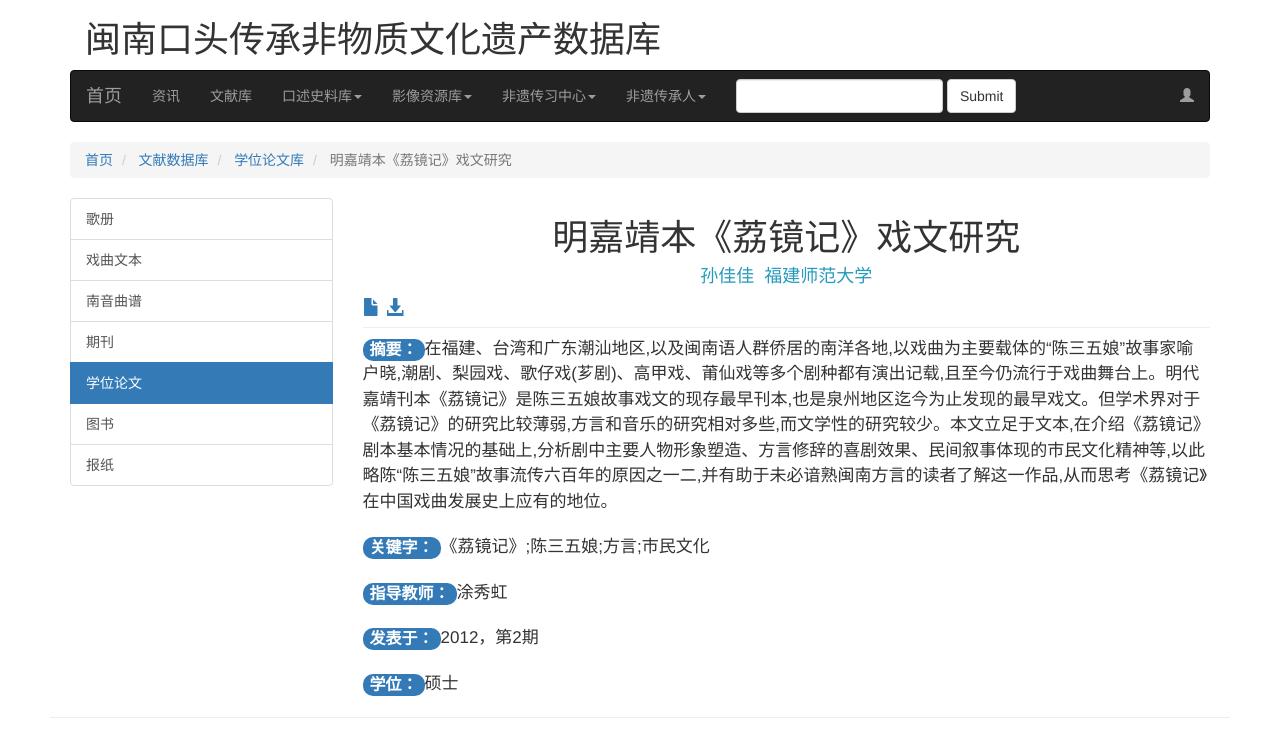
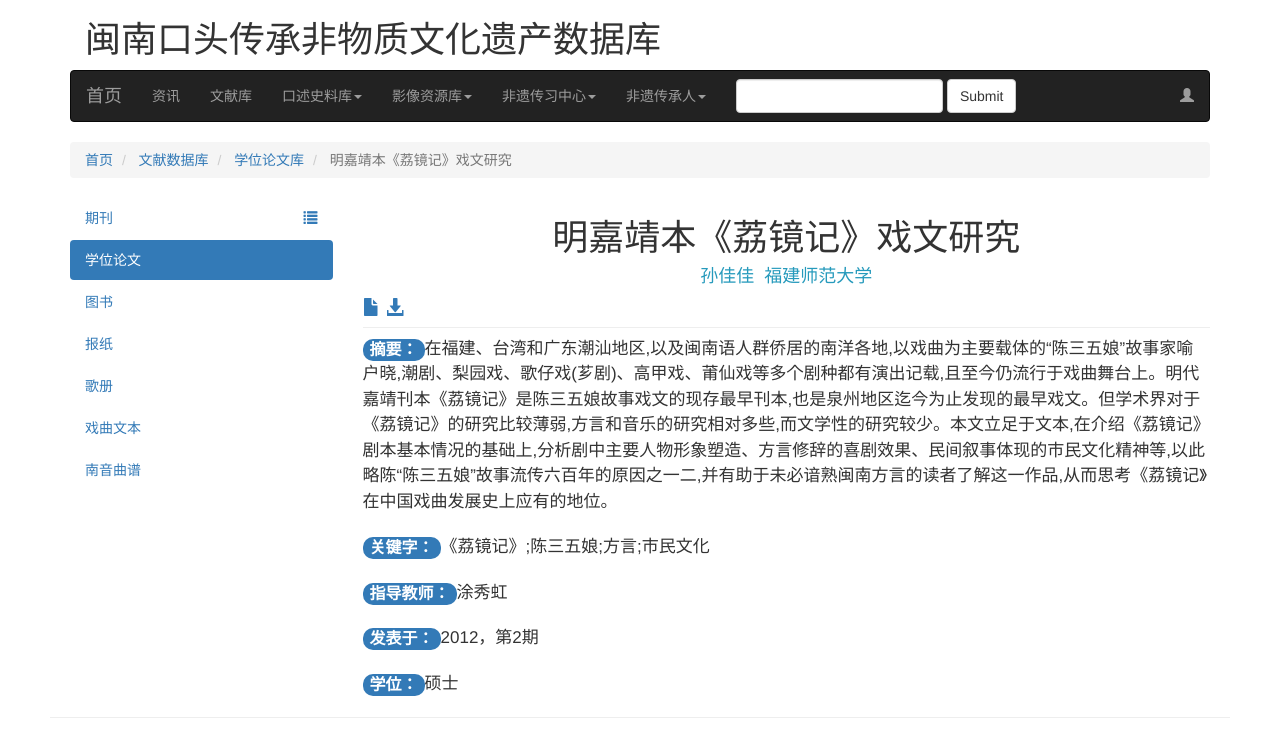
Before and after one commit to mortersen/guanyinshan, a Django app: page /documentdb/dissertation/4/ in a window 1280 px wide. Shown: the top 730 px of the page. Run offline with Django 3.2, Linux system fonts and the light colour scheme; data comes from the database, SQL or seed files in the repository; some libraries are stand-ins or nearby versions.

Commit message:
修改左侧导航栏

```diff
--- a/template/documentdb/dissertation_detail.html
+++ b/template/documentdb/dissertation_detail.html
@@ -30,15 +30,30 @@
             </div>
             <div>
                 <div class="col-sm-3">
-                    <div class="list-group side-bar">
-                        <a class="list-group-item " href="{% url 'DocumentDB:songbook' %}">歌册</a>
-                        <a class="list-group-item " href="{% url 'DocumentDB:operatext' %}">戏曲文本</a>
-                        <a class="list-group-item " href="{% url 'DocumentDB:nanyinopern' %}">南音曲谱</a>
-                        <a class="list-group-item " href="{% url 'DocumentDB:periodical' %}">期刊</a>
-                        <a class="list-group-item active" href="{% url 'DocumentDB:dissertation' %}">学位论文</a>
-                        <a class="list-group-item " href="{% url 'DocumentDB:books' %}">图书</a>
-                        <a class="list-group-item " href="{% url 'DocumentDB:newspaper' %}">报纸</a>
-                    </div>
+                    <ul class="nav nav-pills nav-stacked">
+                        <li>
+                            <a href="{% url 'DocumentDB:periodical' %}">期刊
+                                <span class="pull-right" style="border:none" data-toggle="collapse" href="#collapseone">
+                                    <span class="glyphicon glyphicon-list "></span>
+                                </span>
+                                <ul id="collapseone"  class="nav nav-pills nav-stacked collapse" >
+                                    <li><a class="text-center" href="">民间传说</a></li>
+                                    <li><a class="text-center" href="">民间歌谣</a></li>
+                                    <li><a class="text-center" href="">民间故事</a></li>
+                                    <li><a class="text-center" href="">民间谚语</a></li>
+                                    <li><a class="text-center" href="">民间谜语</a></li>
+                                    <li><a class="text-center" href="">戏曲</a></li>
+                                    <li><a class="text-center" href="">其他</a></li>
+                                </ul>
+                            </a>
+                        </li>
+                        <li class="active"><a href="{% url 'DocumentDB:dissertation' %}">学位论文</a></li>
+                        <li><a href="{% url 'DocumentDB:books' %}">图书</a></li>
+                        <li><a href="{% url 'DocumentDB:newspaper' %}">报纸</a></li>
+                        <li><a href="{% url 'DocumentDB:songbook' %}">歌册</a></li>
+                        <li><a href="{% url 'DocumentDB:operatext' %}">戏曲文本</a></li>
+                        <li><a href="{% url 'DocumentDB:nanyinopern' %}">南音曲谱</a></li>
+                    </ul>
                 </div>
                 <div class="col-sm-9">
                     {% block document_content %}
```
Also changed, not shown: template/documentdb/dissertation.html (+24 -9 lines), template/documentdb/documentdb_main.html (+19 -15 lines).
